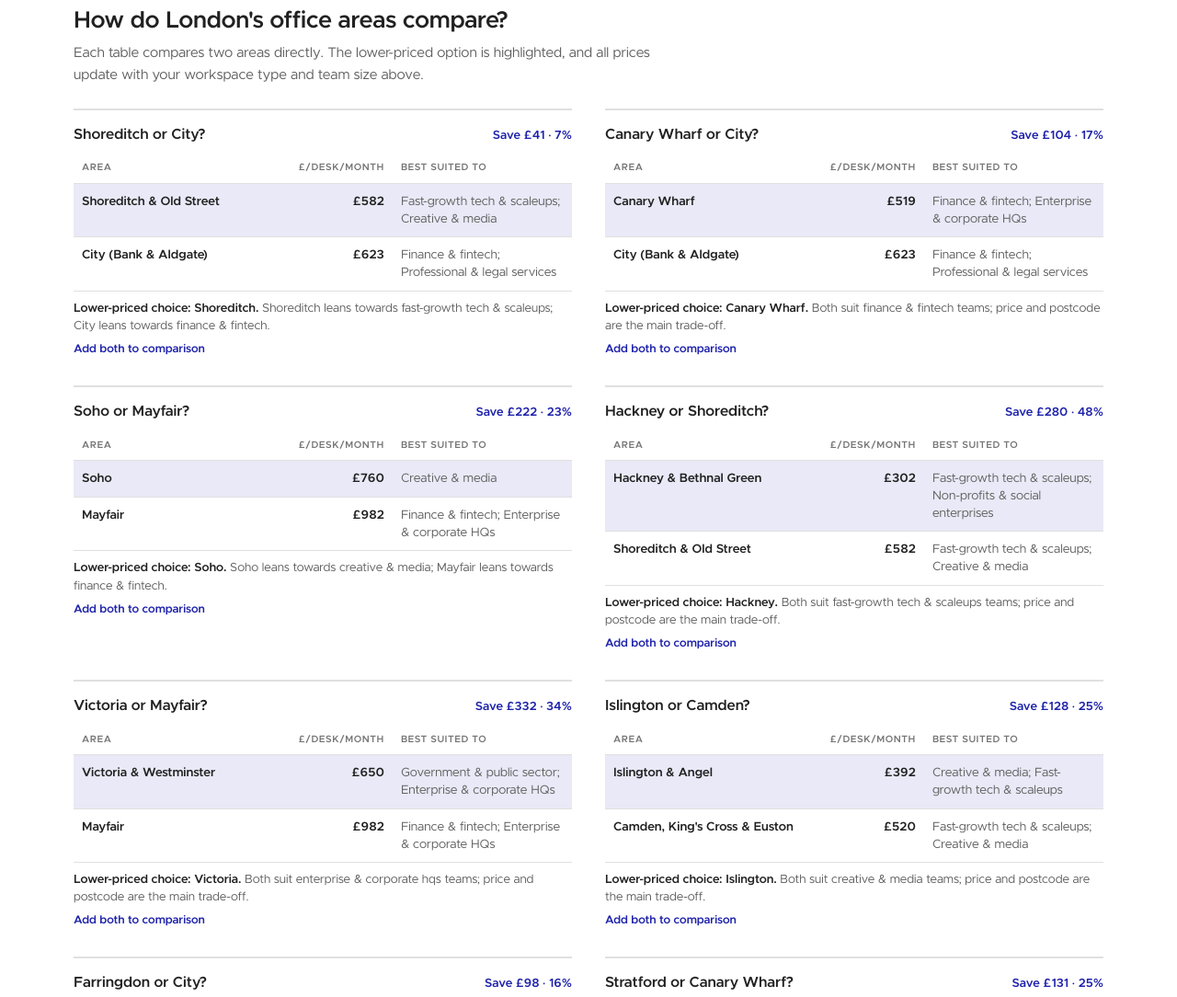
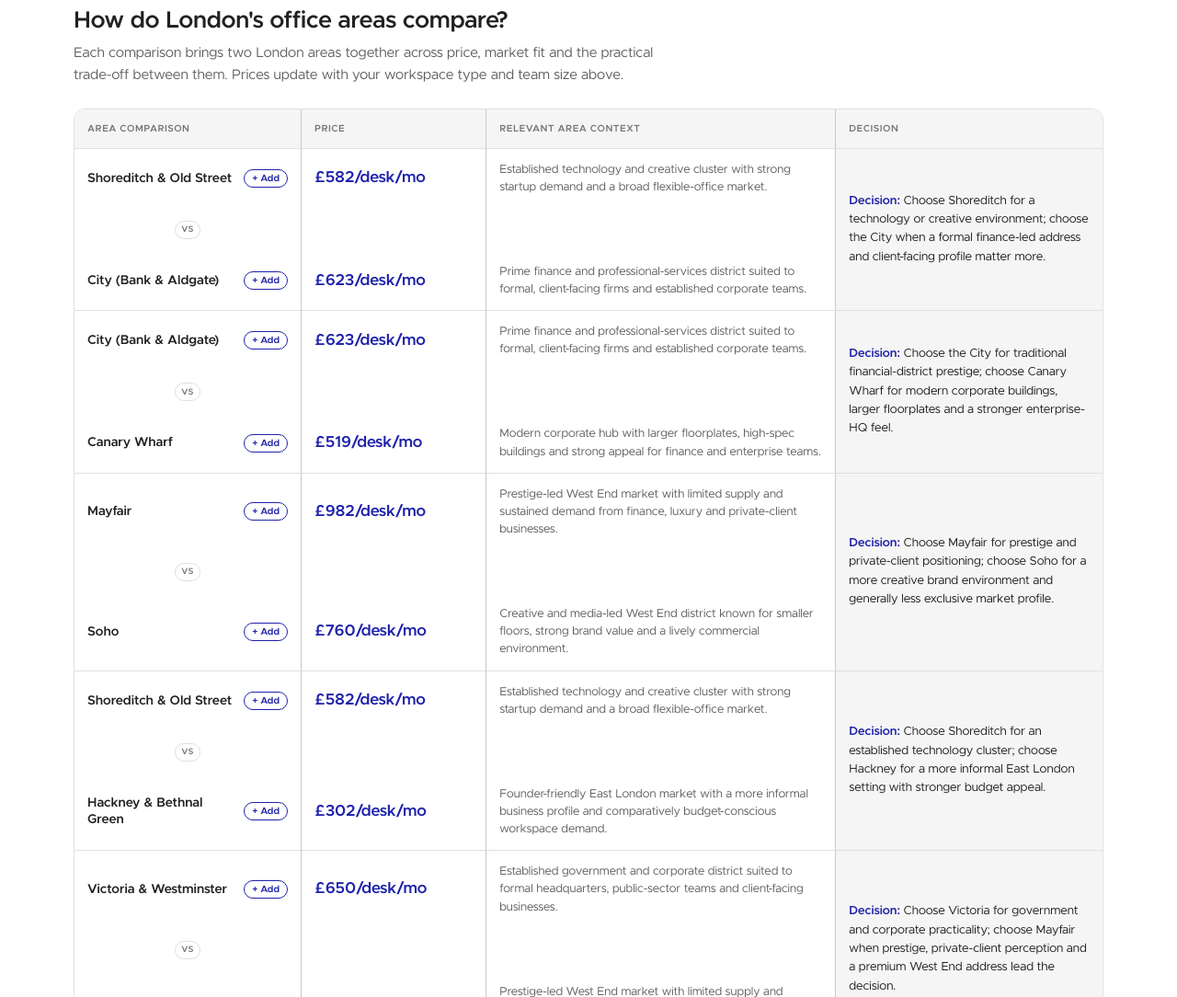
Before and after one commit to smz-210/locality-london, a plain HTML site: page index.html in a window 1280 px wide. Shown: the part 2297-3381 px from the top of the page at 92% size. Drawn offline with Linux system fonts and the light colour scheme.

Commit message:
Update index.html

```diff
--- a/index.html
+++ b/index.html
@@ -532,34 +532,35 @@
   .persona-cta-copy span { display: block; margin-top: 3px; color: var(--ink-soft); font-size: 0.84rem; }
   .persona-cta button { flex: none; }
 
-  /* ---------- Area-vs-area comparisons: separate two-row tables ---------- */
-  .mini-pair-grid { display: grid; grid-template-columns: repeat(2, minmax(0, 1fr)); gap: 28px 36px; margin-top: 24px; }
-  .mini-pair { min-width: 0; padding-top: 14px; border-top: 2px solid var(--line); }
-  .mini-pair-head { display: flex; align-items: baseline; justify-content: space-between; gap: 12px; margin-bottom: 8px; }
-  .mini-pair-head h3 { margin: 0; font-size: 1rem; font-weight: 600; color: var(--ink); }
-  .mini-saving { color: var(--primary); font-size: 0.82rem; font-weight: 600; white-space: nowrap; }
-  .mini-table { width: 100%; border-collapse: collapse; table-layout: fixed; font-size: 0.84rem; }
-  .mini-table caption { position: absolute; width: 1px; height: 1px; padding: 0; margin: -1px; overflow: hidden; clip: rect(0,0,0,0); white-space: nowrap; border: 0; }
-  .mini-table th { padding: 8px 9px; color: var(--ink-faint); font-size: 0.66rem; font-weight: 600; text-transform: uppercase; letter-spacing: 0.05em; text-align: left; border-bottom: 1px solid var(--line); }
-  .mini-table th:nth-child(1) { width: 40%; }
-  .mini-table th:nth-child(2) { width: 24%; text-align: right; }
-  .mini-table th:nth-child(3) { width: 36%; }
-  .mini-table td { padding: 10px 9px; color: var(--ink-soft); vertical-align: top; border-bottom: 1px solid var(--line); line-height: 1.4; }
-  .mini-table td:nth-child(2) { text-align: right; font-weight: 600; font-variant-numeric: tabular-nums; white-space: nowrap; color: var(--ink); }
-  .mini-table .is-cheaper td { background: var(--accent-wash); }
-  .mini-table a { color: var(--ink); font-weight: 600; text-decoration: none; }
-  .mini-table a:hover { color: var(--primary); text-decoration: underline; }
-  .mini-verdict { margin: 9px 0 0; color: var(--ink-soft); font-size: 0.82rem; line-height: 1.45; }
-  .mini-verdict b { color: var(--ink); font-weight: 600; }
-  .mini-pair-action { margin-top: 9px; padding: 0; border: 0; background: none; color: var(--primary); font: 600 0.78rem var(--font-family); cursor: pointer; }
-  .mini-pair-action:hover { text-decoration: underline; }
-  @media (max-width: 820px) { .mini-pair-grid { grid-template-columns: 1fr; } }
-  @media (max-width: 480px) {
-    .mini-pair-head { align-items: flex-start; flex-direction: column; gap: 4px; }
-    .mini-table th:nth-child(1) { width: 38%; }
-    .mini-table th:nth-child(2) { width: 28%; }
-    .mini-table th:nth-child(3) { width: 34%; }
-  }
+  /* ---------- One unified area-comparison table ---------- */
+  .mini-pair-grid { margin-top: 24px; overflow-x: auto; }
+  .comparison-table { width: 100%; min-width: 860px; border-collapse: separate; border-spacing: 0; table-layout: fixed; font-size: 0.84rem; border: 1px solid var(--line); border-radius: 12px; overflow: hidden; }
+  .comparison-table caption { position: absolute; width: 1px; height: 1px; padding: 0; margin: -1px; overflow: hidden; clip: rect(0,0,0,0); white-space: nowrap; border: 0; }
+  .comparison-table thead th { padding: 13px 14px; color: var(--ink-faint); background: var(--surface-2); border-bottom: 1px solid var(--line); font-size: 0.65rem; font-weight: 650; text-align: left; text-transform: uppercase; letter-spacing: 0.05em; }
+  .comparison-table thead th + th { border-left: 1px solid #C7C9D1; }
+  .comparison-table thead th:nth-child(1) { width: 22%; }
+  .comparison-table thead th:nth-child(2) { width: 18%; }
+  .comparison-table thead th:nth-child(3) { width: 34%; }
+  .comparison-table thead th:nth-child(4) { width: 26%; }
+  .comparison-table tbody td { padding: 13px 14px; color: var(--ink-soft); vertical-align: middle; line-height: 1.45; }
+  .comparison-table tbody td + td { border-left: 1px solid #C7C9D1; }
+  .comparison-table .pair-bottom td, .comparison-table td.decision-cell { border-bottom: 1px solid var(--line); }
+  .comparison-table tbody:last-child .pair-bottom:last-child td { border-bottom: 0; }
+  .area-line { display: flex; align-items: center; justify-content: space-between; gap: 8px; }
+  .pair-area-name { min-width: 0; font-size: 0.88rem; line-height: 1.3; }
+  .pair-area-name a { color: var(--ink); font-weight: 650; text-decoration: none; }
+  .pair-area-name a:hover { color: var(--primary); text-decoration: underline; }
+  .table-price { color: var(--primary) !important; font-size: 1.08rem; font-weight: 750; letter-spacing: -0.01em; font-variant-numeric: tabular-nums; white-space: nowrap; }
+  .context-copy { margin: 0; color: var(--ink-soft); font-size: 0.8rem; line-height: 1.5; }
+  .pair-add { flex: none; padding: 4px 8px; border: 1px solid var(--primary); border-radius: 999px; background: var(--white); color: var(--primary); font: 600 0.65rem var(--font-family); cursor: pointer; }
+  .pair-add:hover, .pair-add.is-added { background: var(--primary); color: var(--on-dark); }
+  .pair-vs td { height: 24px; padding-top: 0; padding-bottom: 0; color: var(--ink-faint); }
+  .pair-vs td:first-child { text-align: center; }
+  .vs-label { display: inline-flex; align-items: center; justify-content: center; min-width: 28px; height: 20px; padding: 0 5px; border: 1px solid var(--line); border-radius: 999px; background: var(--white); color: var(--ink-faint); font-size: 0.58rem; font-weight: 700; letter-spacing: 0.06em; }
+  .decision-cell { background: var(--surface-2); vertical-align: middle !important; }
+  .decision-copy { margin: 0; color: var(--ink); font-size: 0.82rem; line-height: 1.55; }
+  .decision-copy strong { color: var(--primary); font-weight: 700; }
+  @media (max-width: 650px) { .comparison-table { min-width: 800px; font-size: 0.78rem; } .comparison-table thead th, .comparison-table tbody td { padding-left: 10px; padding-right: 10px; } }
 
   /* ---------- How do areas compare? (reuses the FAQ's details/summary look) ---------- */
   .compare-areas details p a, .faq details p a { color: var(--primary); font-weight: 600; text-decoration: none; }
@@ -708,7 +709,7 @@
   <div class="wrap">
     <section class="compare-areas">
       <h2>How do London's office areas compare?</h2>
-      <p class="section-intro">Each table compares two areas directly. The lower-priced option is highlighted, and all prices update with your workspace type and team size above.</p>
+      <p class="section-intro">Each comparison brings two London areas together across price, market fit and the practical trade-off between them. Prices update with your workspace type and team size above.</p>
       <div id="areaPairs" class="mini-pair-grid"></div>
     </section>
   </div>
@@ -1438,49 +1439,75 @@
     ["shoreditch","hackney"], ["victoria","mayfair"], ["islington","camden"],
     ["farringdon","city"], ["canarywharf","stratford"]
   ];
-  // Separate two-row tables make each price comparison self-contained.
-  // They preserve live product/team-size updates without asking users to
-  // decode dot positions on a shared scale.
+  var AREA_RELEVANCE = {
+    shoreditch:"Established technology and creative cluster with strong startup demand and a broad flexible-office market.",
+    city:"Prime finance and professional-services district suited to formal, client-facing firms and established corporate teams.",
+    canarywharf:"Modern corporate hub with larger floorplates, high-spec buildings and strong appeal for finance and enterprise teams.",
+    mayfair:"Prestige-led West End market with limited supply and sustained demand from finance, luxury and private-client businesses.",
+    soho:"Creative and media-led West End district known for smaller floors, strong brand value and a lively commercial environment.",
+    hackney:"Founder-friendly East London market with a more informal business profile and comparatively budget-conscious workspace demand.",
+    victoria:"Established government and corporate district suited to formal headquarters, public-sector teams and client-facing businesses.",
+    islington:"Quieter city-fringe market popular with creative, media and growing technology teams seeking a less corporate setting.",
+    camden:"Growing technology, research and life-sciences corridor with strong demand from scaling and innovation-led organisations.",
+    farringdon:"Mixed technology, design and professional-services market positioned between the City and London's creative districts.",
+    stratford:"Large eastern business district with newer stock, larger spaces and value-led appeal for enterprise and operational teams."
+  };
+  var PAIR_DECISIONS = {
+    "shoreditch|city":"Choose Shoreditch for a technology or creative environment; choose the City when a formal finance-led address and client-facing profile matter more.",
+    "city|canarywharf":"Choose the City for traditional financial-district prestige; choose Canary Wharf for modern corporate buildings, larger floorplates and a stronger enterprise-HQ feel.",
+    "mayfair|soho":"Choose Mayfair for prestige and private-client positioning; choose Soho for a more creative brand environment and generally less exclusive market profile.",
+    "shoreditch|hackney":"Choose Shoreditch for an established technology cluster; choose Hackney for a more informal East London setting with stronger budget appeal.",
+    "victoria|mayfair":"Choose Victoria for government and corporate practicality; choose Mayfair when prestige, private-client perception and a premium West End address lead the decision.",
+    "islington|camden":"Choose Islington for a quieter creative city-fringe base; choose Camden and King's Cross for a stronger technology, research and scale-up ecosystem.",
+    "farringdon|city":"Choose Farringdon for a mixed technology and design environment; choose the City for finance, legal services and a more traditional corporate address.",
+    "canarywharf|stratford":"Choose Canary Wharf for a polished corporate-HQ environment; choose Stratford for larger, newer and more value-oriented workspace options."
+  };
+  // Each visible comparison is rendered as three internal lines — area one,
+  // VS, then area two — while the decision cell spans the complete group.
   function renderComparePairs(){
     var wrap = document.getElementById("areaPairs");
     wrap.innerHTML = "";
     var product = state.product;
-    function fitLabel(d){
-      return d.bestFor.slice(0,2).join("; ");
-    }
+    var table = document.createElement("table");
+    table.className = "comparison-table";
+    table.innerHTML = "<caption>London office-area comparisons with live pricing and decision guidance</caption>"+
+      "<thead><tr><th scope='col'>Area comparison</th><th scope='col'>Price</th><th scope='col'>Relevant area context</th><th scope='col'>Decision</th></tr></thead><tbody></tbody>";
+    var body = table.querySelector("tbody");
     COMPARE_PAIRS.forEach(function(pair){
       var a = byId(pair[0]), b = byId(pair[1]);
       if(!a || !b) return;
       var va = priceOf(a,product), vb = priceOf(b,product);
-      var aFirst = va <= vb;
-      var left = aFirst ? {d:a, v:va} : {d:b, v:vb};
-      var right = aFirst ? {d:b, v:vb} : {d:a, v:va};
-      var diffPct = right.v > 0 ? Math.round(((right.v-left.v)/right.v)*100) : 0;
-      var saving = teamPrice(right.v-left.v);
-      var shared = a.bestFor.filter(function(t){ return b.bestFor.indexOf(t) > -1; });
-      var verdict = shared.length
-        ? "Both suit "+shared[0].toLowerCase()+" teams; price and postcode are the main trade-off."
-        : shortName(left.d.name)+" leans towards "+left.d.bestFor[0].toLowerCase()+"; "+shortName(right.d.name)+" leans towards "+right.d.bestFor[0].toLowerCase()+".";
-      var block = document.createElement("section");
-      block.className = "mini-pair";
-      block.innerHTML =
-        "<div class='mini-pair-head'><h3>"+shortName(left.d.name)+" or "+shortName(right.d.name)+"?</h3>"+
-          "<span class='mini-saving'>Save "+fmt(saving,product)+" &middot; "+diffPct+"%</span></div>"+
-        "<table class='mini-table'><caption class='sr-only'>Price comparison between "+left.d.name+" and "+right.d.name+"</caption>"+
-          "<thead><tr><th>Area</th><th>"+(state.teamSize===1?"£/desk/month":"Team total/month")+"</th><th>Best suited to</th></tr></thead>"+
-          "<tbody>"+
-            "<tr class='is-cheaper'><td><a href='"+(AREA_LINKS[left.d.id]||'#')+"' target='_blank' rel='noopener'>"+left.d.name+"</a></td><td>"+fmt(teamPrice(left.v),product)+"</td><td>"+fitLabel(left.d)+"</td></tr>"+
-            "<tr><td><a href='"+(AREA_LINKS[right.d.id]||'#')+"' target='_blank' rel='noopener'>"+right.d.name+"</a></td><td>"+fmt(teamPrice(right.v),product)+"</td><td>"+fitLabel(right.d)+"</td></tr>"+
-          "</tbody></table>"+
-        "<p class='mini-verdict'><b>Lower-priced choice: "+shortName(left.d.name)+".</b> "+verdict+"</p>"+
-        "<button type='button' class='mini-pair-action'>Add both to comparison</button>";
-      block.querySelector(".mini-pair-action").addEventListener("click", function(){
-        state.pinned = [left.d.id, right.d.id];
-        render();
-        document.getElementById("compareBtn").focus();
-      });
-      wrap.appendChild(block);
+      var aContext = AREA_RELEVANCE[a.id] || "Established London office market serving a broad range of flexible-workspace occupiers.";
+      var bContext = AREA_RELEVANCE[b.id] || "Established London office market serving a broad range of flexible-workspace occupiers.";
+      var decision = PAIR_DECISIONS[a.id+"|"+b.id] || ("Choose "+shortName(a.name)+" for "+a.bestFor[0].toLowerCase()+"; choose "+shortName(b.name)+" for "+b.bestFor[0].toLowerCase()+".");
+      var top = document.createElement("tr");
+      top.className = "pair-top";
+      top.innerHTML =
+        "<td><div class='area-line'><span class='pair-area-name'><a href='"+(AREA_LINKS[a.id]||'#')+"' target='_blank' rel='noopener'>"+a.name+"</a></span><button type='button' class='pair-add' data-area-id='"+a.id+"' aria-label='Add "+a.name+" to comparison'>+ Add</button></div></td>"+
+        "<td class='table-price'>"+fmt(teamPrice(va),product)+unitLabel(product)+"</td>"+
+        "<td><p class='context-copy'>"+aContext+"</p></td>"+
+        "<td class='decision-cell' rowspan='3'><p class='decision-copy'><strong>Decision:</strong> "+decision+"</p></td>";
+      var versus = document.createElement("tr");
+      versus.className = "pair-vs";
+      versus.innerHTML = "<td><span class='vs-label'>VS</span></td><td aria-hidden='true'></td><td aria-hidden='true'></td>";
+      var bottom = document.createElement("tr");
+      bottom.className = "pair-bottom";
+      bottom.innerHTML =
+        "<td><div class='area-line'><span class='pair-area-name'><a href='"+(AREA_LINKS[b.id]||'#')+"' target='_blank' rel='noopener'>"+b.name+"</a></span><button type='button' class='pair-add' data-area-id='"+b.id+"' aria-label='Add "+b.name+" to comparison'>+ Add</button></div></td>"+
+        "<td class='table-price'>"+fmt(teamPrice(vb),product)+unitLabel(product)+"</td>"+
+        "<td><p class='context-copy'>"+bContext+"</p></td>";
+      [top,bottom].forEach(function(row){ row.querySelectorAll(".pair-add").forEach(function(btn){
+        btn.addEventListener("click", function(){
+          var id = btn.getAttribute("data-area-id");
+          togglePin(id);
+          document.getElementById("compareBtn").focus();
+        });
+      }); });
+      body.appendChild(top);
+      body.appendChild(versus);
+      body.appendChild(bottom);
     });
+    wrap.appendChild(table);
   }
 
   function togglePin(id){
```
